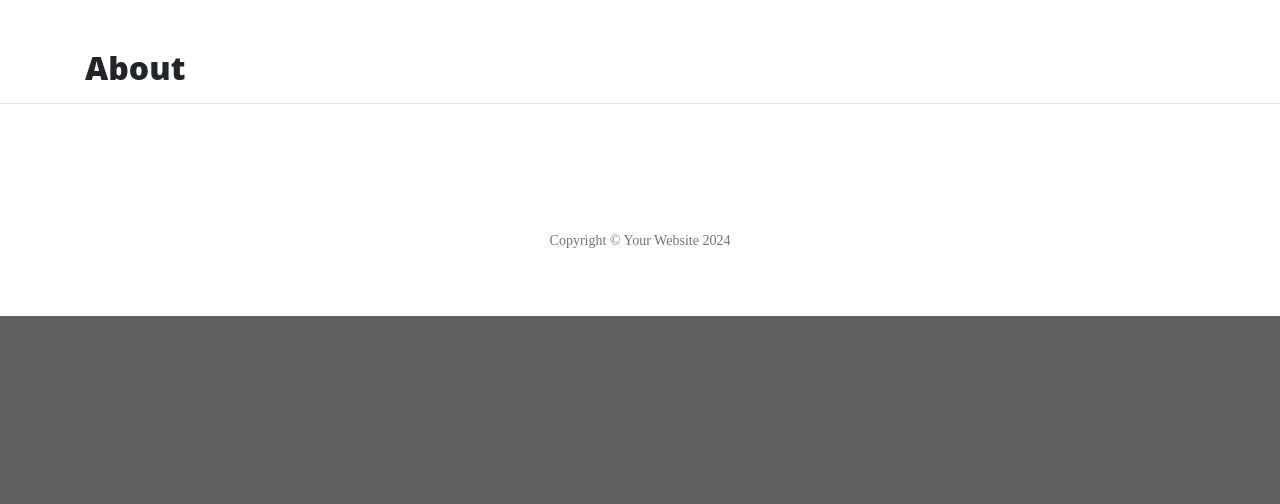
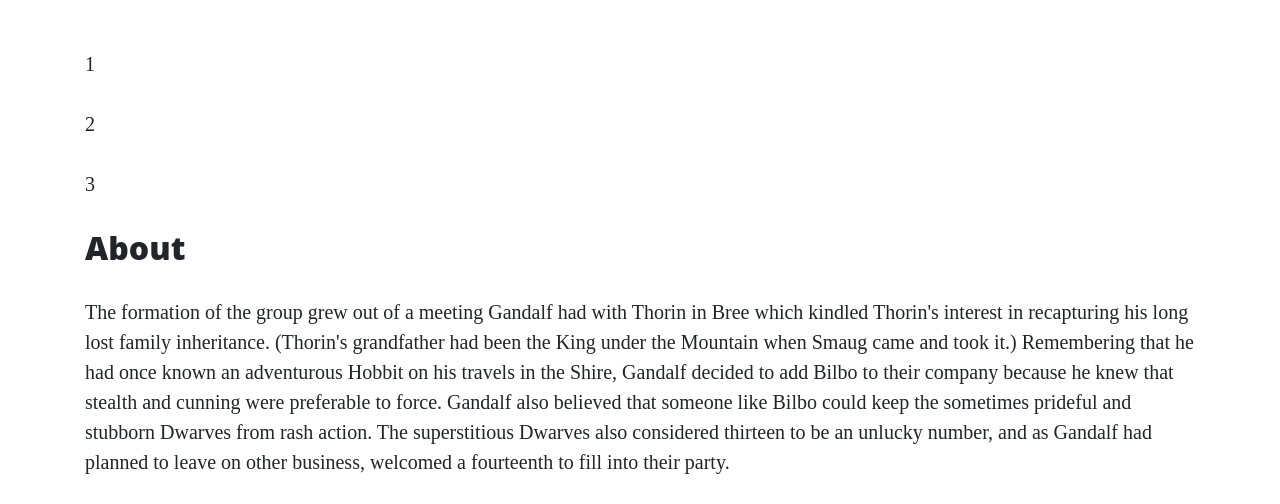
Before and after one commit to Barry1701/thorin_flask, a Flask app: page /about in a window 1280 px wide. Shown: the part 633-1137 px from the top of the page. Before the commit the page ends 949 px from the top, so only its background shows below. Run offline with Flask 3, Linux system fonts and the light colour scheme; some libraries are stand-ins or nearby versions.

Commit message:
Add images and content to our about.html file

```diff
--- a/run.py
+++ b/run.py
@@ -12,17 +12,17 @@ def index():
 
 @app.route("/about")
 def about():
-    return render_template("about.html")
+    return render_template("about.html", page_title="About", list_of_numbers= [1, 2, 3])
 
 
 @app.route("/contact")
 def contact():
-    return render_template("contact.html")
+    return render_template("contact.html", page_title="Contact")
 
 
 @app.route("/careers")
 def careers():
-    return render_template("careers.html")
+    return render_template("careers.html", page_title="Careers")
 
 
 
--- /dev/null
+++ b/static/css/style.css
@@ -0,0 +1,4 @@
+.col-md-5 img {
+    width: 100%;
+
+}
--- a/templates/about.html
+++ b/templates/about.html
@@ -1,4 +1,47 @@
 {% extends "base.html" %}
 {% block content %}
-    <h2>About</h2>
+
+    {% for number in list_of_numbers %}
+    <p>{{ number }}</p>
+    {% endfor %}
+    <h2>{{ page_title }}</h2>
+    <p>
+        The formation of the group grew out of a meeting Gandalf had with Thorin in Bree which kindled Thorin's interest
+        in recapturing his long lost family inheritance. (Thorin's grandfather had been the King under the Mountain when
+        Smaug came and took it.) Remembering that he had once known an adventurous Hobbit on his travels in the Shire,
+        Gandalf decided to add Bilbo to their company because he knew that stealth and cunning were preferable to force.
+        Gandalf also believed that someone like Bilbo could keep the sometimes prideful and stubborn Dwarves from rash
+        action. The superstitious Dwarves also considered thirteen to be an unlucky number, and as Gandalf had planned
+        to leave on other business, welcomed a fourteenth to fill into their party.
+    </p>
+
+    <div class="row featurette">
+        <div class="col-md-7">
+            <h3>Thorin Oakenshield</h3>
+            <p>
+                Thorin II was born in TA 2746 to the Dwarf prince Thráin II in the city of the Lonely Mountain. Early in
+                his youth, Thorin and the other Dwarves of the Lonely Mountain were forced to flee by the dragon Smaug,
+                in TA 2770. While in exile, he quickly grew into a capable warrior. This was demonstrated at the Battle
+                of Azanulbizar, near Moria, in TA 2799. He fought with one of the Dwarven armies beneath Moria's
+                East-gate, and at some point in the battle, his shield broke, and, using an oaken tree branch found on
+                the ground as a shield, he gained the epithet "Oakenshield," which remained with him even in death.
+            </p>
+        </div>
+        <div class="col-md-5">
+            <img src="https://3.bp.blogspot.com/-OmSeKLeNV8A/TiMp73PkySI/AAAAAAAADXw/c2hptT5hzXU/s400/thorin-richardarmitage520.jpg" alt="">
+        </div>
+    </div>
+    <div class="row featurette">
+        <div class="col-md-5">
+            <img src="https://atolkienistperspective.files.wordpress.com/2013/08/f-k.jpg" alt="">
+        </div>
+        <div class="col-md-7">
+            <h3>Fili & Kili</h3>
+            <p>
+                Fíli and Kíli were nephews of Thorin, who was the elder brother of their mother, Dís. They were also
+                nephews of Frerin, grandsons of Thráin II, and great-grandsons of Thrór. Fíli's most distinguishing
+                feature was his long nose, the longest of any of the Dwarves in Thorin's company.
+            </p>
+        </div>
+    </div>
 {% endblock %}
--- a/templates/base.html
+++ b/templates/base.html
@@ -3,8 +3,10 @@
 <head>
     <meta charset="UTF-8">
     <meta name="viewport" content="width=device-width, initial-scale=1.0">
-    <link rel="stylesheet" href= "{{ url_for('static', filename='vendor/bootstrap/css/bootstrap.min.css') }}">
-    <link rel="stylesheet" href="{{ url_for('static', filename='css/clean-blog.min.css') }}">
+    <link rel="stylesheet" href= "{{ url_for('static', filename='vendor/bootstrap/css/bootstrap.min.css') }}" type="text/css">
+    <link rel="stylesheet" href="{{ url_for('static', filename='css/clean-blog.min.css') }}" type="text/css">
+    <link rel="stylesheet" href="{{ url_for('static', filename='css/style.css') }}" type="text/css">
+
     <title>Hello Flask</title>
 </head>
 <body>
--- a/templates/careers.html
+++ b/templates/careers.html
@@ -1,4 +1,4 @@
 {% extends "base.html" %}
 {% block content %}
-    <h2>Come Work With Us!</h2>
+    <h2>{{ page_title }}</h2>
 {% endblock %}
--- a/templates/contact.html
+++ b/templates/contact.html
@@ -1,4 +1,4 @@
 {% extends "base.html" %}
 {% block content %}
-    <h2>Contact Us</h2>
+    <h2>{{ page_title }}</h2>
 {% endblock %}
```
